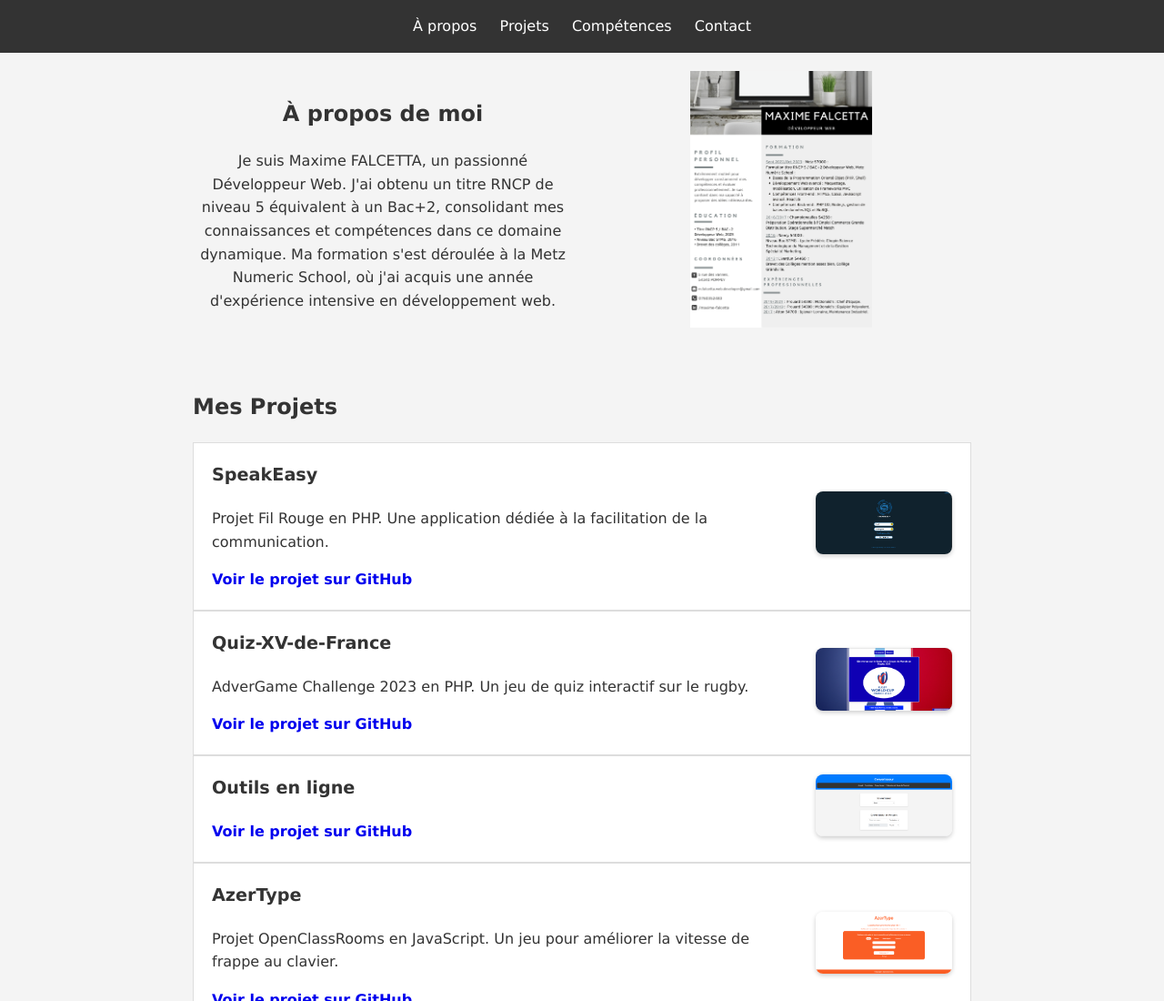
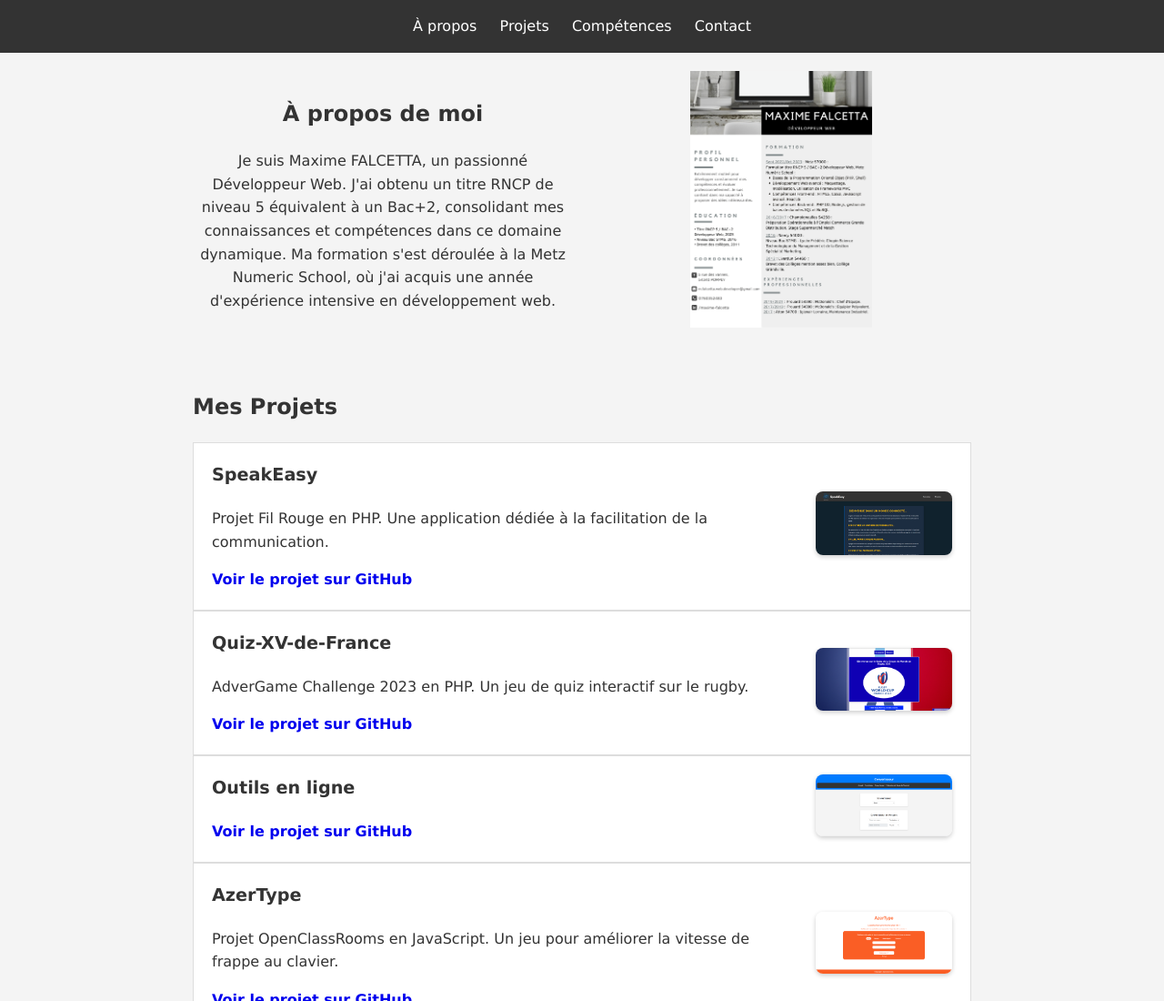
Before and after one commit to Mxf96/PortFolio, a plain HTML site: page index.html in a window 1280 px wide. Shown: the top 1100 px of the page at 91% size. Drawn offline with Linux system fonts and the light colour scheme.

Commit message:
new file:   assets/picture/SpeakEasy(1).png modified:   index.html

```diff
--- a/index.html
+++ b/index.html
@@ -46,7 +46,7 @@
                 <a href="https://github.com/Mxf96/SpeakEasy" target="_blank" rel="noopener noreferrer">Voir le projet sur GitHub</a>
             </div>
             <div class="project-image">
-                <img src="./assets/picture/SpeakEasy(2).png" alt="SpeakEasy Project Image">
+                <img src="./assets/picture/SpeakEasy(1).png" alt="SpeakEasy Project Image">
             </div>
         </article>
         <article>
```
Also changed, not shown: assets/picture/SpeakEasy(1).png (added).
